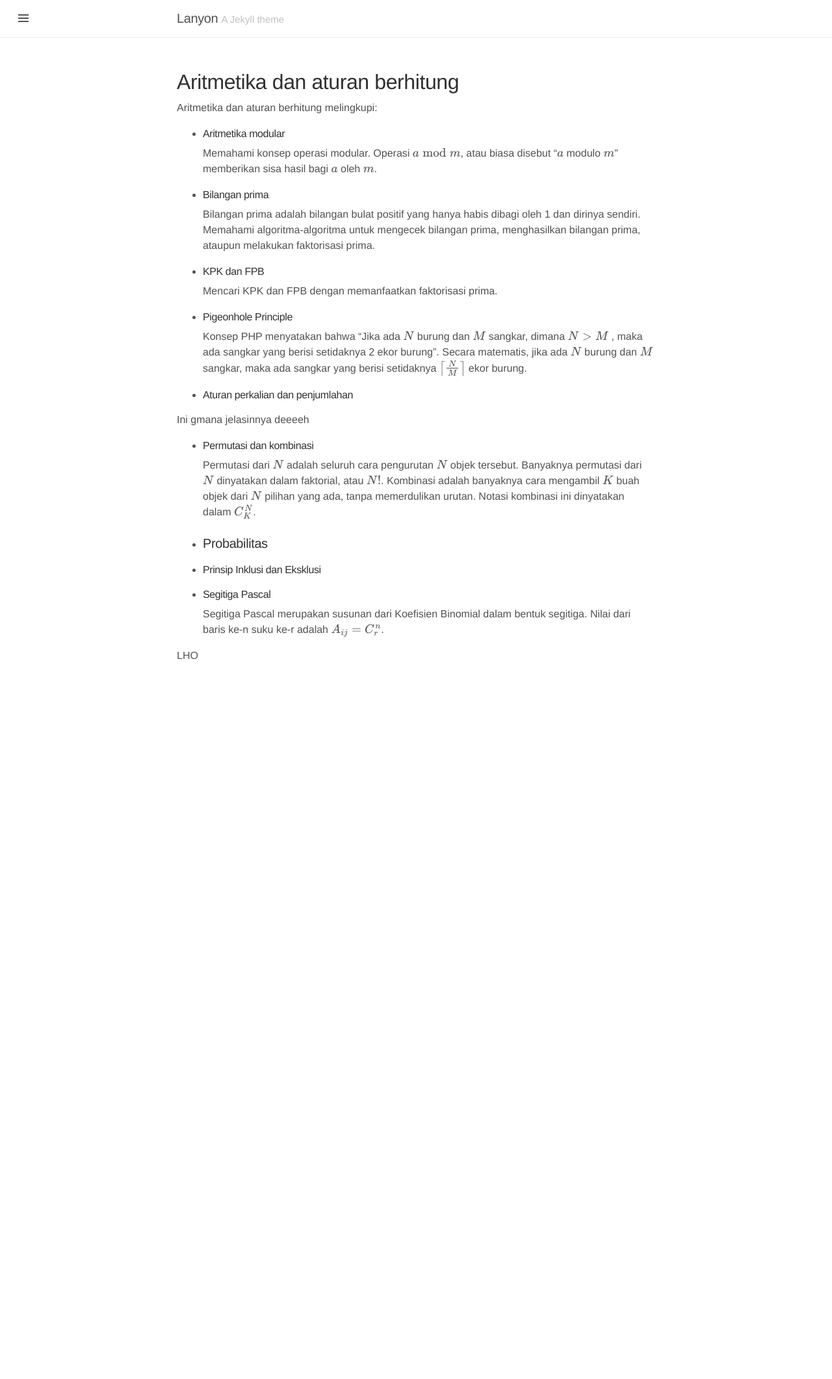
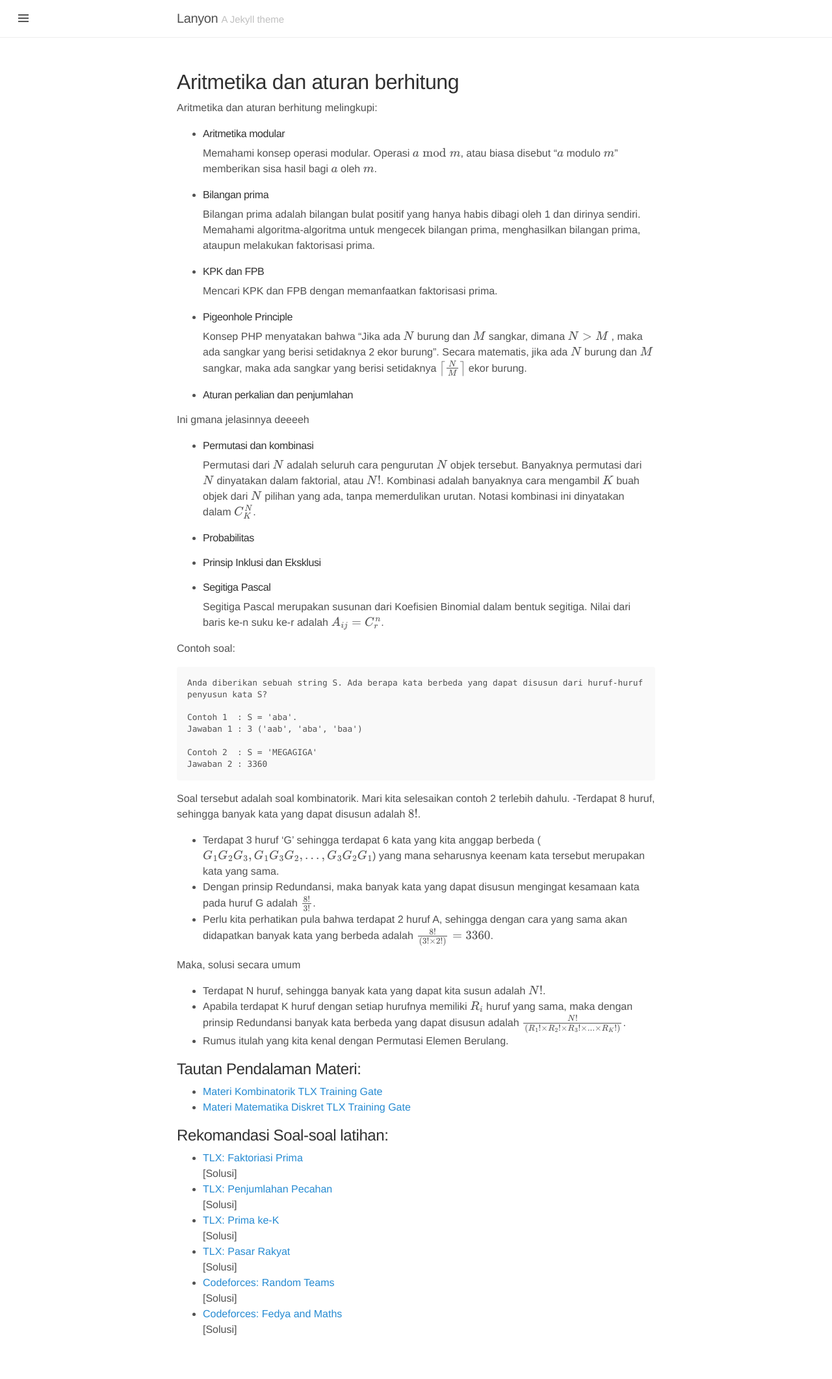
Before and after one commit to olimpiadekomputer/olimpiadekomputer.github.io, a Jekyll site: the page built from _algoritma/aritmetika dan aturan berhitung/index.md, in a window 1280 px wide. Shown: the whole page at 65% size. Built offline with Jekyll 4.4.1, drawn with Linux system fonts in a browser that asks for light colours; formulas are drawn with MathJax 3; before the commit the page ends 1085 px from its top, so only the background shows below that.

Commit message:
finish aritmetika

````diff
--- a/_algoritma/aritmetika dan aturan berhitung/index.md
+++ b/_algoritma/aritmetika dan aturan berhitung/index.md
@@ -30,7 +30,7 @@ Ini gmana jelasinnya deeeeh
 
 - #### Permutasi dan kombinasi
 Permutasi dari $$N$$ adalah seluruh cara pengurutan $$N$$ objek tersebut. Banyaknya permutasi dari $$N$$ dinyatakan dalam faktorial, atau $$N!$$. Kombinasi adalah banyaknya cara mengambil $$K$$ buah objek dari $$N$$ pilihan yang ada, tanpa memerdulikan urutan. Notasi kombinasi ini dinyatakan dalam $$C^{N}_{K}$$.
-- ### Probabilitas
+- #### Probabilitas
 
 - #### Prinsip Inklusi dan Eksklusi
 
@@ -38,6 +38,66 @@ Permutasi dari $$N$$ adalah seluruh cara pengurutan $$N$$ objek tersebut. Banyak
 Segitiga Pascal merupakan susunan dari Koefisien Binomial dalam bentuk segitiga.
 Nilai dari baris ke-n suku ke-r adalah $$A_{ij} = C^{n}_{r}$$.
 
+Contoh soal:
+```
+Anda diberikan sebuah string S. Ada berapa kata berbeda yang dapat disusun dari huruf-huruf penyusun kata S?
+
+Contoh 1  : S = 'aba'.
+Jawaban 1 : 3 ('aab', 'aba', 'baa')
+
+Contoh 2  : S = 'MEGAGIGA'
+Jawaban 2 : 3360
+```
 <!--more-->
 
-LHO
+Soal tersebut adalah soal kombinatorik. Mari kita selesaikan contoh 2 terlebih dahulu.
+ -Terdapat 8 huruf, sehingga banyak kata yang dapat disusun adalah $$8!$$.
+ - Terdapat 3 huruf 'G' sehingga terdapat 6 kata yang kita anggap berbeda ($$G_{1}G_{2}G_{3}, G_{1}G_{3}G_{2}, ...,G_{3}G_{2}G_{1}$$) yang mana seharusnya keenam kata tersebut merupakan kata yang sama.
+ - Dengan prinsip Redundansi, maka banyak kata yang dapat disusun mengingat kesamaan kata pada huruf G adalah $$\frac{8!}{3!}$$.
+ - Perlu kita perhatikan pula bahwa terdapat 2 huruf A, sehingga dengan cara yang sama akan didapatkan banyak kata yang berbeda adalah $$\frac{8!}{(3! \times 2!)} = 3360$$.
+
+Maka, solusi secara umum
+ - Terdapat N huruf, sehingga banyak kata yang dapat kita susun adalah $$N!$$.
+ - Apabila terdapat K huruf dengan setiap hurufnya memiliki $$R_{i}$$ huruf yang sama, maka dengan prinsip Redundansi banyak kata berbeda yang dapat disusun adalah $$\frac{N!}{(R_{1}! \times R_{2}! \times R_{3}! \times ... \times R_{K}!)}$$.
+ - Rumus itulah yang kita kenal dengan Permutasi Elemen Berulang.
+
+## Tautan Pendalaman Materi:
+- [Materi Kombinatorik TLX Training Gate](https://training.ia-toki.org/training/curriculums/1/courses/11/chapters/51/lessons/18/)
+- [Materi Matematika Diskret TLX Training Gate](https://training.ia-toki.org/training/curriculums/1/courses/11/chapters/51/lessons/17/)
+
+## Rekomandasi Soal-soal latihan:
+- [TLX: Faktoriasi Prima](https://training.ia-toki.org/training/curriculums/1/courses/11/chapters/51/problems/225/)
+	<details>
+	<summary>[Solusi]</summary>
+	Cari seluruh faktor prima dari masukan. Kemudian cetak sesuai keinginan.
+	</details>
+
+- [TLX: Penjumlahan Pecahan](https://training.ia-toki.org/training/curriculums/1/courses/11/chapters/51/problems/226/)
+	<details>
+	<summary>[Solusi]</summary>
+	$$E = \frac{(A*D + B*C)}{gcd(C,D)}$$ $$F = \frac{C*D}{gcd(C,D)}$$
+	</details>
+
+- [TLX: Prima ke-K](https://training.ia-toki.org/training/curriculums/1/courses/11/chapters/51/problems/227/)
+	<details>
+	<summary>[Solusi]</summary>
+	Gunakan Sieve of Erathosthenes untuk menghasilkan 77.777 bilangan prima pertama. Kemudian cetak sesuai masukan.
+	</details>
+
+- [TLX: Pasar Rakyat](https://training.ia-toki.org/training/curriculums/1/courses/11/chapters/51/problems/228/)
+	<details>
+	<summary>[Solusi]</summary>
+	Hitung KPK dari seluruh masukan
+	</details>
+
+- [Codeforces: Random Teams](http://codeforces.com/problemset/problem/478/B)
+	<details>
+	<summary>[Solusi]</summary>
+	Untuk pasangan teman minimum, distribusikan tim dengan semerata mungkin. Untuk pasangan teman maksimum, distribusikan tim dengan anggota 1 untuk m-1 tim, dan sisanya di tim terakhir. Banyaknya pasangan teman dari suatu tim dengan anggota X orang adalah kombinasi 2 dari X.
+	</details>
+
+- [Codeforces: Fedya and Maths](http://codeforces.com/problemset/problem/456/B)
+	<details>
+	<summary>[Solusi]</summary>
+	Ingat sifat modulo, (A + B + C + D) mod 5 sama dengan (A mod 5 + B mod 5 + C mod 5 + D mod 5) mod 5. Cari pola masing-masing bilangan pangkat tersebut jika dimodulo dengan 5.
+	</details>
--- a/_algoritma/index.html
+++ b/_algoritma/index.html
@@ -13,12 +13,15 @@ title: Home
     {% if post.title != "Home" %}
     <div class="post">
       <li> <h2 class="post-title">
-        <a href="{{ site.baseurl }}/{{ post.url }}">
+        <a href="{{ site.url }}{{ post.url }}">
           {{ post.title }}
         </a>
       </h1> </li>
       {% assign excerpt = post.content | split: site.excerpt_separator %}
       {{ excerpt[0] }}
+      <a href="{{ site.url }}{{ post.url }}">
+          Solusi serta soal-soal latihan lainnya tentang {{post.title}}
+        </a>
     </div>
     {% endif %}
   {% endfor %}
--- a/public/css/lanyon.css
+++ b/public/css/lanyon.css
@@ -563,3 +563,18 @@ a.pagination-item:hover {
 .layout-reverse.sidebar-overlay #sidebar-checkbox:checked ~ .sidebar {
   box-shadow: -.25rem 0 .5rem rgba(0,0,0,.1);
 }
+
+
+summary {
+  display: block;
+}
+
+summary::-webkit-details-marker {
+  display: none;
+}
+
+summary::before {
+}
+
+details[open] > summary::before {
+}
````
Also changed, not shown: 4 other files.
